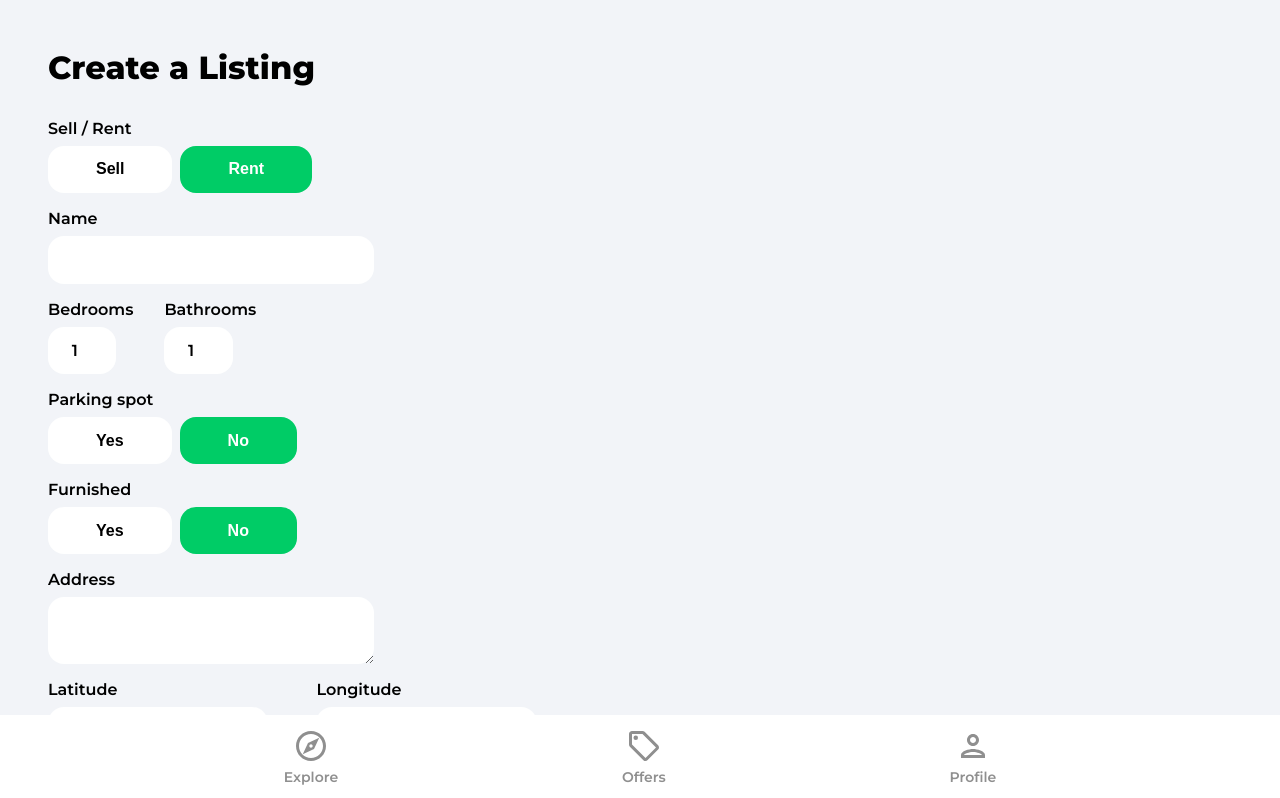
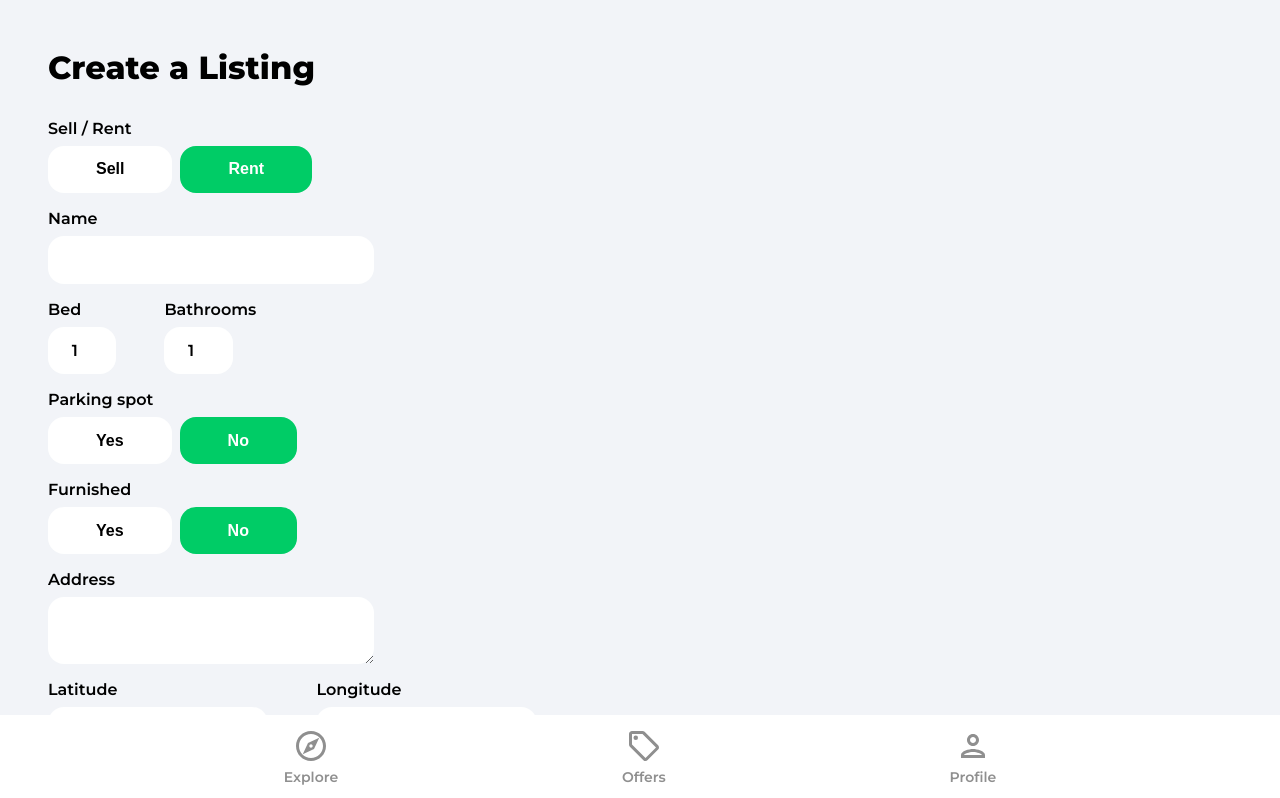
Before and after one commit to raniagh/House-Marketplace, a React (Create React App) app: page /create-listing in a window 1280 px wide. Shown: the top 798 px of the page. Built offline with nearby package versions, Linux system fonts and the light colour scheme; no server answers; sample sign-in values are in the browser's storage.

Commit message:
add comments

```diff
--- a/src/components/ListingItem.jsx
+++ b/src/components/ListingItem.jsx
@@ -36,7 +36,7 @@ function ListingItem({ listing, id, onDelete, onEdit }) {
             <p className="categoryListingInfoText">
               {listing.bedrooms > 1
                 ? `${listing.bedrooms} Bedrooms`
-                : "1 Bedrom"}
+                : "1 Bedroom"}
             </p>
             <img src={bathtubIcon} alt="bath" />
             <p className="categoryListingInfoText">
--- a/src/pages/CreateListing.jsx
+++ b/src/pages/CreateListing.jsx
@@ -90,6 +90,7 @@ function CreateListing() {
     let geolocation = {};
     let location;
 
+    //Take latitude & longitude from MAP
     if (geolocationEnabled) {
       const response = await fetch(
         `https://maps.googleapis.com/maps/api/geocode/json?address=${address}&key=${process.env.REACT_APP_GEOCODE_API_KEY}`
@@ -110,7 +111,9 @@ function CreateListing() {
         toast.error("Please enter a correct address");
         return;
       }
-    } else {
+    }
+    //Take latitude & longitude from fomr
+    else {
       geolocation.lat = latitude;
       geolocation.lng = longitude;
     }
@@ -257,7 +260,7 @@ function CreateListing() {
 
           <div className="formRooms flex">
             <div>
-              <label className="formLabel">Bedrooms</label>
+              <label className="formLabel">Bed</label>
               <input
                 className="formInputSmall"
                 type="number"
--- a/src/pages/EditListing.jsx
+++ b/src/pages/EditListing.jsx
@@ -55,7 +55,7 @@ function EditListing() {
   const navigate = useNavigate();
   const isMounted = useRef(true);
 
-  //Redirect if listing is not user's
+  //Redirect if listing is not user's listing
   useEffect(() => {
     if (listing && listing.userRef !== auth.currentUser.uid) {
       toast.error("You can not edit that listing");
```
